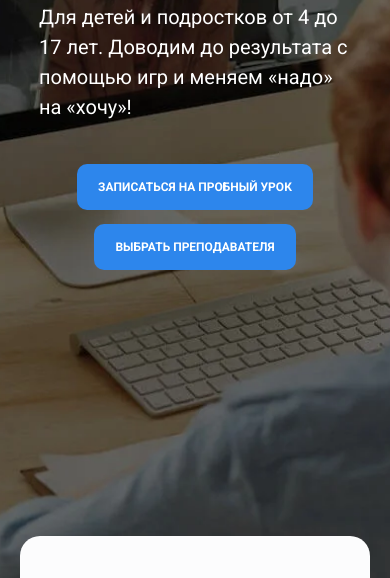
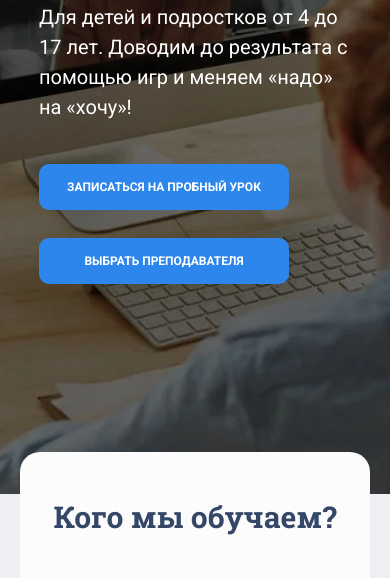
Before and after one commit to dorogan1510/englishSchoolSite, a website built with webpack: page index.html in a window 390 px wide. Shown: the part 266-844 px from the top of the page. Built offline with nearby package versions, Linux system fonts and the light colour scheme.

Commit message:
Fix header buttons

```diff
--- a/src/sass/1.header.scss
+++ b/src/sass/1.header.scss
@@ -1,5 +1,5 @@
 header {
-    height: 550px;
+    height: 80vh;
     width: 100%;
 
     background-image: url('../img/bg.webp');
@@ -10,6 +10,12 @@ header {
     -moz-background-size: cover;
     -o-background-size: cover;
     background-size: cover;
+
+    .header__links {
+        display: flex;
+        justify-content: left;
+        gap: 2rem;
+    }
 
     .header__main {
         padding: 8rem 15% 0;
@@ -30,24 +36,19 @@ header {
 
     a {
         @extend %btn;
-
-        margin-right: 2rem;
-        margin-bottom: 1rem;
     }
 }
 
 @media (max-width: 760px) {
     header {
-        height: 100vh;
+        height: 90vh;
         .header {
             &__main {
                 padding: 8rem 10%;
             }
             &__links {
-                text-align: center;
-                a {
-                    margin: 0 0 1rem 0;
-                }
+                flex-direction: column;
+                max-width: 250px;
             }
         }
     }
```
Also changed, not shown: src/css/style.css.
